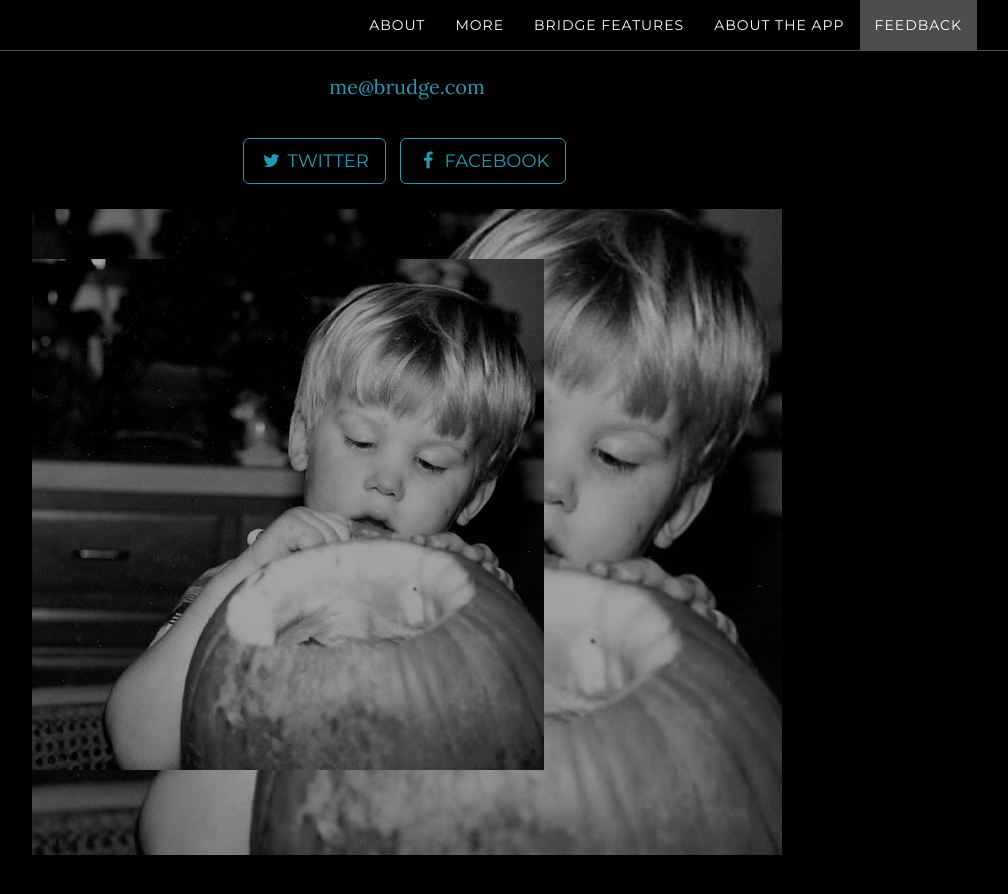
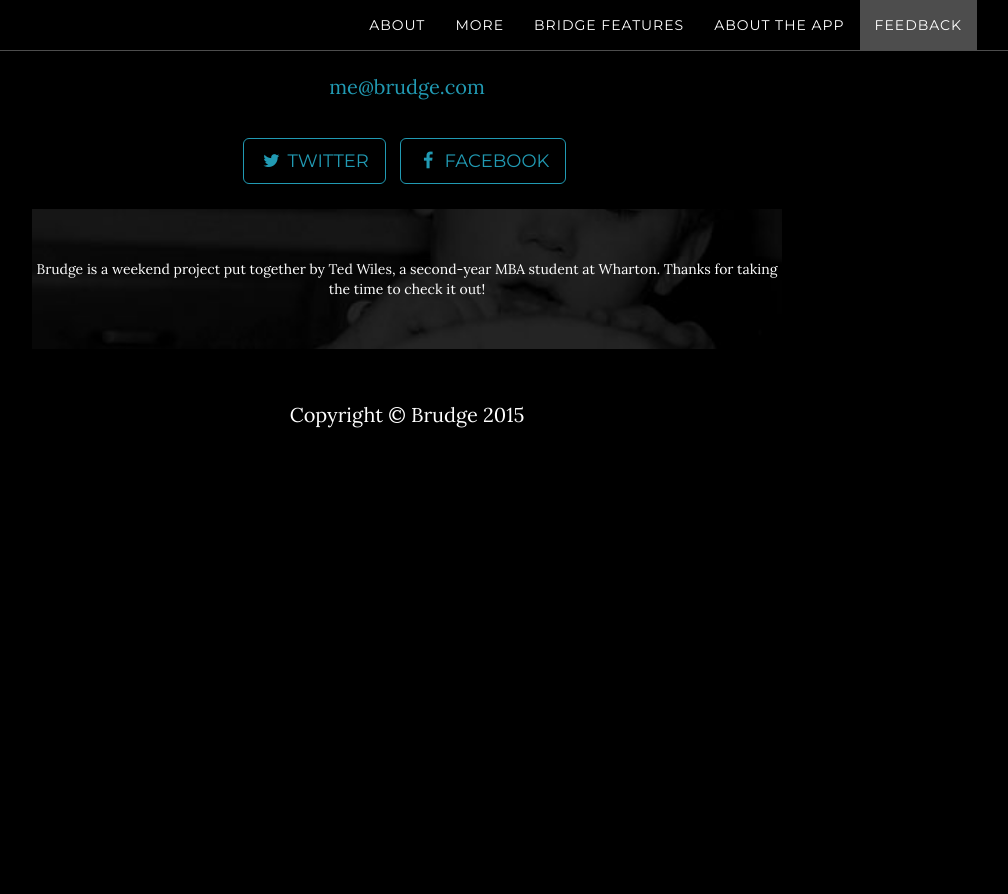
Before and after one commit to the-ted/brudge, a Jekyll site: the page built from index.html, in a window 1280 px wide and 900 px high, scrolled down 6052 px. Shown: the top 894 px of the window, without its empty margins (233-1241 px from the left). Built offline with Jekyll 4.4.1, drawn with Linux system fonts in a browser that asks for light colours; after the commit the page ends 6533 px from its top, so only the background shows below that.

Commit message:
Updated pics & content

```diff
--- a/_includes/contact.html
+++ b/_includes/contact.html
@@ -36,9 +36,7 @@
                     {% endfor %}
                 </ul>
 		<div class="contact-section">
-		  <p>
-		    <img class="img-responsive" src="img/Ted-Pic.jpg">
-		  </p>
+		  Brudge is a weekend project put together by Ted Wiles, a second-year MBA student at Wharton. Thanks for taking the time to check it out!
 		</div>
             </div>
         </div>
```
Also changed, not shown: img/Ted-Pic.jpg.
